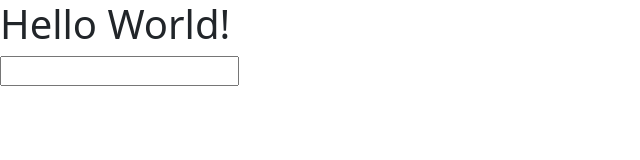
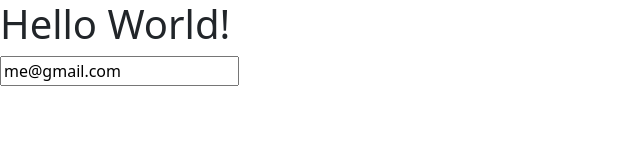
Before and after one commit to fbozas/angular-app, an Angular app: page / in a window 1280 px wide. Shown: the top 160 px of the page, without its empty margins (0-640 px from the left). Built offline with nearby package versions, Linux system fonts and the light colour scheme.

Commit message:
Two way Binding

```diff
--- a/src/app/app.module.ts
+++ b/src/app/app.module.ts
@@ -7,6 +7,7 @@
 import { CoursesService } from './courses.service';
 import { AuthorsComponent } from './authors/authors.component';
 import { AuthorsService } from './authors.service';
+import { FormsModule } from '@angular/forms';
 
 @NgModule({
   declarations: [
@@ -16,7 +17,8 @@
     AuthorsComponent
   ],
   imports: [
-    BrowserModule
+    BrowserModule,
+    FormsModule
   ],
   providers: [
     CoursesService,
--- a/src/courses.component.ts
+++ b/src/courses.component.ts
@@ -4,10 +4,11 @@
 @Component({
     selector: 'courses',
     template: `
-    <input #email (keyup.enter)="onKeyUp(email.value)"/>`
+    <input [(ngModel)]="email" (keyup.enter)="onKeyUp()"/>`
 })
 export class CoursesComponent{
-   onKeyUp(email: any){
-        console.log(email);
+   email = "me@gmail.com";
+   onKeyUp(){
+        console.log(this.email);
    }
 }
```
